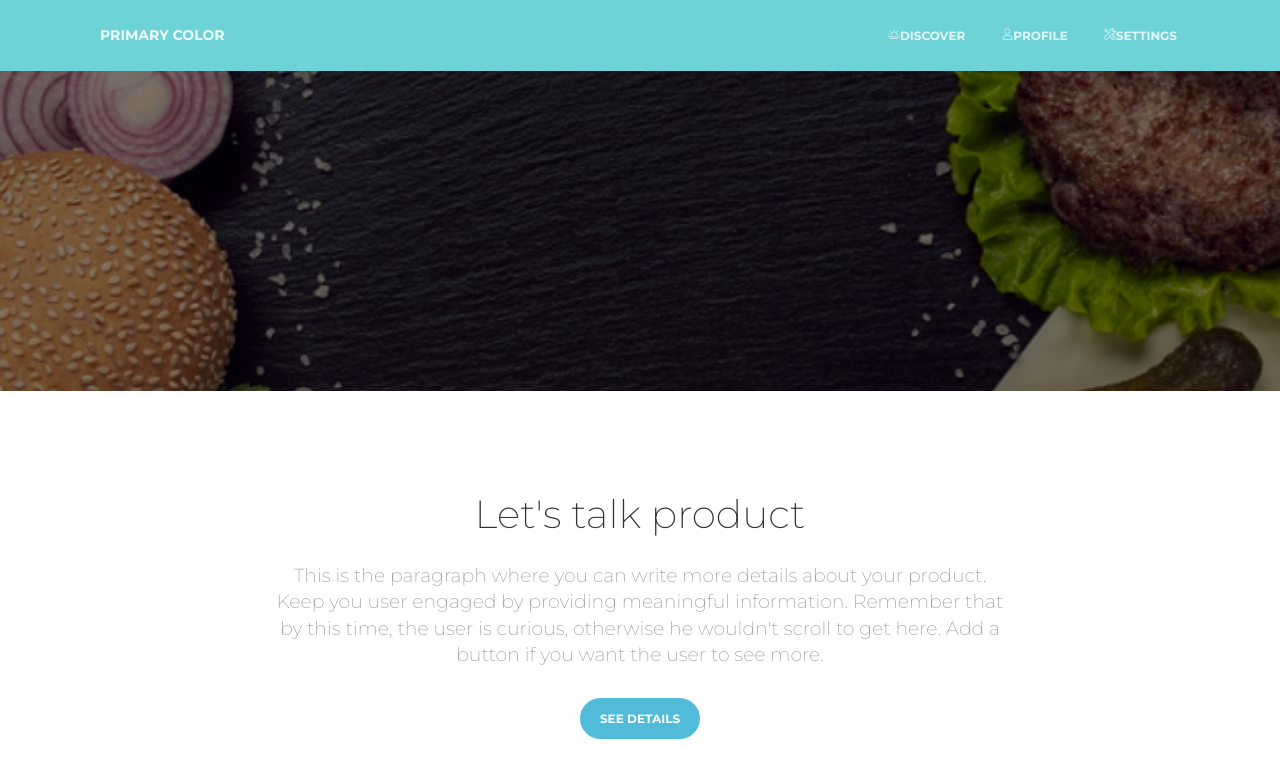
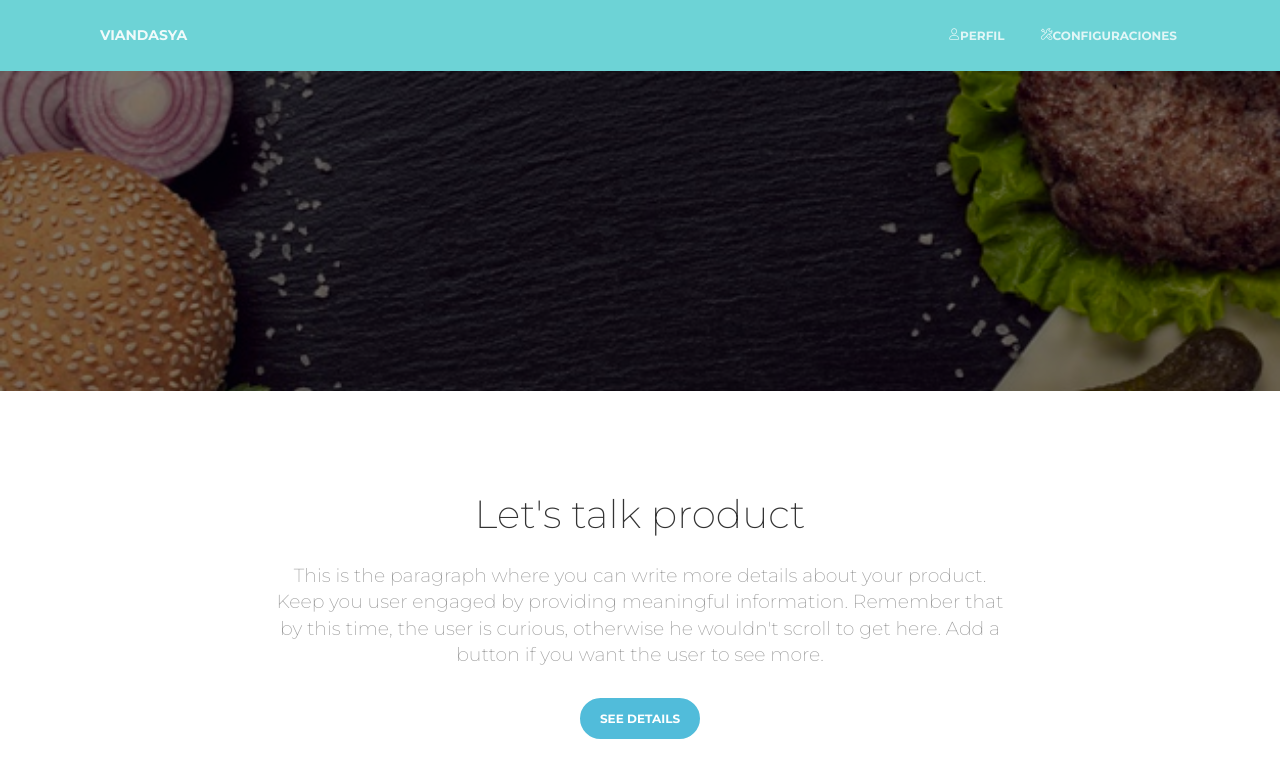
Before and after one commit to desaap-unq/Grupo-C2C-frontend, a React (Create React App) app: page /prueba in a window 1280 px wide. Shown: the top 784 px of the page. Built offline with nearby package versions, Linux system fonts and the light colour scheme.

Commit message:
change navbar, rename class

```diff
--- a/src/components/Navbars/SearchNavbar.js
+++ b/src/components/Navbars/SearchNavbar.js
@@ -61,12 +61,18 @@ function SearchNavbar() {
     <Navbar color="primary" expand="lg">
         <Container>
           <div className="navbar-translate">
-            <NavbarBrand href="#pablo" onClick={e => e.preventDefault()}>
-              Primary color
-            </NavbarBrand>
+            <NavbarBrand
+            data-placement="bottom"
+            to="/index"
+            target="_blank"
+            title="ViandasYa"
+            tag={Link}
+          >
+            ViandasYa
+          </NavbarBrand>
             <button
               className="navbar-toggler"
-              id="example-navbar-primary"
+              id="navbar-primary"
               type="button"
               onClick={() => {
                 document.documentElement.classList.toggle("nav-open");
@@ -78,24 +84,24 @@ function SearchNavbar() {
               <span className="navbar-toggler-bar bar3" />
             </button>
           </div>
-          <UncontrolledCollapse navbar toggler="#example-navbar-primary">
+          <UncontrolledCollapse navbar toggler="#navbar-primary">
             <Nav className="ml-auto" navbar>
-              <NavItem className="active">
+              {/*<NavItem className="active">
                 <NavLink href="#pablo" onClick={e => e.preventDefault()}>
                   <i className="nc-icon nc-sun-fog-29" />
                   <p>Discover</p>
                 </NavLink>
-              </NavItem>
+              </NavItem>*/}
               <NavItem>
-                <NavLink href="#pablo" onClick={e => e.preventDefault()}>
+                <NavLink to="/index" tag={Link}>
                   <i className="nc-icon nc-single-02" />
-                  <p>Profile</p>
+                  <p>Perfil</p>
                 </NavLink>
               </NavItem>
               <NavItem>
-                <NavLink href="#pablo" onClick={e => e.preventDefault()}>
+                <NavLink to="/index" tag={Link}>
                   <i className="nc-icon nc-settings" />
-                  <p>Settings</p>
+                  <p>Configuraciones</p>
                 </NavLink>
               </NavItem>
             </Nav>
--- a/src/index.js
+++ b/src/index.js
@@ -17,7 +17,7 @@ import LandingPage from './views/examples/LandingPage';
 import ProfilePage from './views/examples/ProfilePage';
 import RegisterPage from './views/examples/RegisterPage';
 import HomePage from './pages/HomePage';
-import CourseDataService from './pages/SearchPage';
+import SearchPage from './pages/SearchPage';
 
 ReactDOM.render(
   <BrowserRouter>
@@ -42,7 +42,7 @@ ReactDOM.render(
       />
       <Route
         path="/prueba"
-        render={props => <CourseDataService {...props} />}
+        render={props => <SearchPage {...props} />}
       />
       <Redirect to="/index" />
     </Switch>
--- a/src/pages/SearchPage.js
+++ b/src/pages/SearchPage.js
@@ -1,6 +1,6 @@
 import React, { Component } from 'react';
 
-import axios from 'axios';
+// import axios from 'axios';
 
     // const INSTRUCTOR = 'in28minutes'
     // const COURSE_API_URL = 'http://localhost:8080'
@@ -26,7 +26,7 @@ import SearchNavbar from "../components/Navbars/SearchNavbar.js";
 import SearchPageHeader from "../components/Headers/SearchPageHeader.js";
 import DemoFooter from "../components/Footers/DemoFooter.js";
 
-class CourseDataService extends Component {
+class SearchPage extends Component {
 
     // componentDidMount() {
     //     // const { match: { params } } = this.props;
@@ -378,4 +378,4 @@ class CourseDataService extends Component {
   }
 }
 
-export default CourseDataService;
+export default SearchPage;
```
